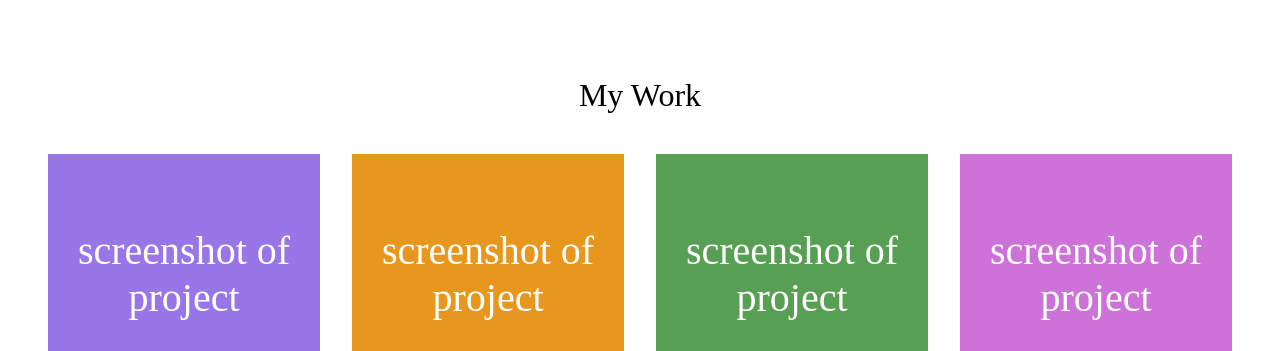
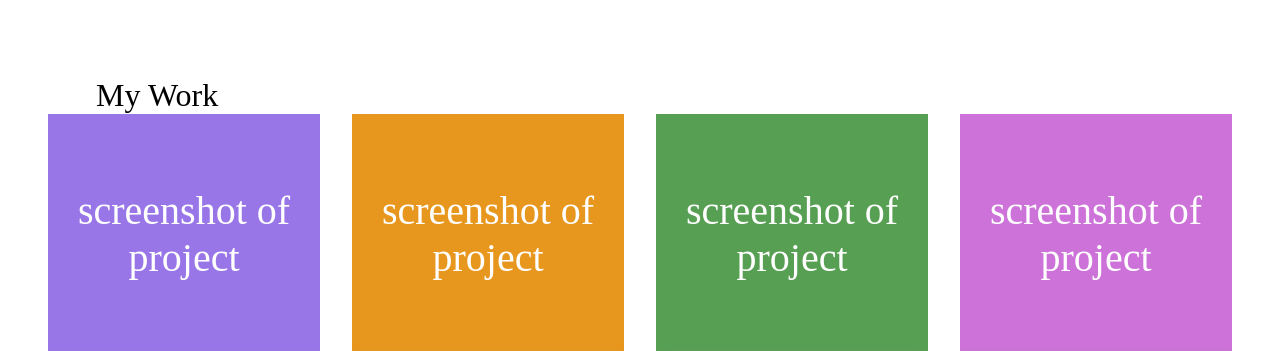
Before and after one commit to BamideleAdewuyi/Homepage, a website built with webpack: page src/template.html in a window 1280 px wide. Shown: the part 656-1007 px from the top of the page. Built offline with nearby package versions, Linux system fonts and the light colour scheme; a web font is replaced by a local one.

Commit message:
style.css: h3 margin-bottom is 1.5rem on mobile. .project margin-left and margin-right are on tablet. On tablet, h3 align-self is baseline and margin-left is 6rem

```diff
--- a/src/style.css
+++ b/src/style.css
@@ -40,6 +40,10 @@
 
     .cook {
          max-width: 15rem;
+    }
+
+    h3 {
+        margin-bottom: 1.5rem;
     }
 
 }
@@ -102,7 +106,13 @@
     }
 
     .project {
-        margin: 1rem;
+        margin-left: 1rem;
+        margin-right: 1rem;
+    }
+
+    h3 {
+        align-self: baseline;
+        margin-left: 6rem;
     }
 }
 
@@ -154,10 +164,6 @@ h2, h3, h6 {
 h2 {
     margin-top: 1rem;
     margin-bottom: 0.5rem;
-}
-
-h3 {
-    margin-bottom: 1.5rem;
 }
 
 h4 {
```
